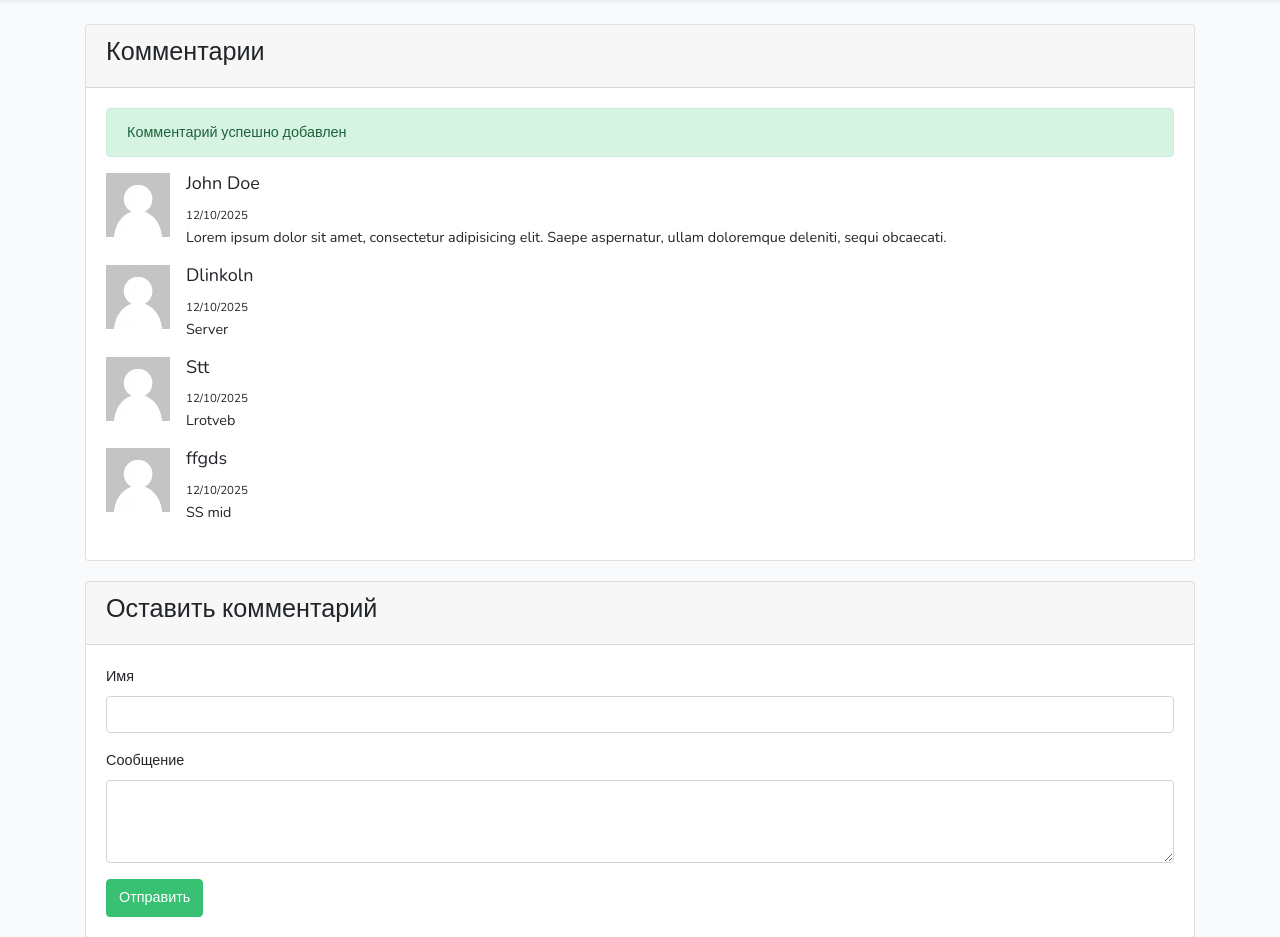
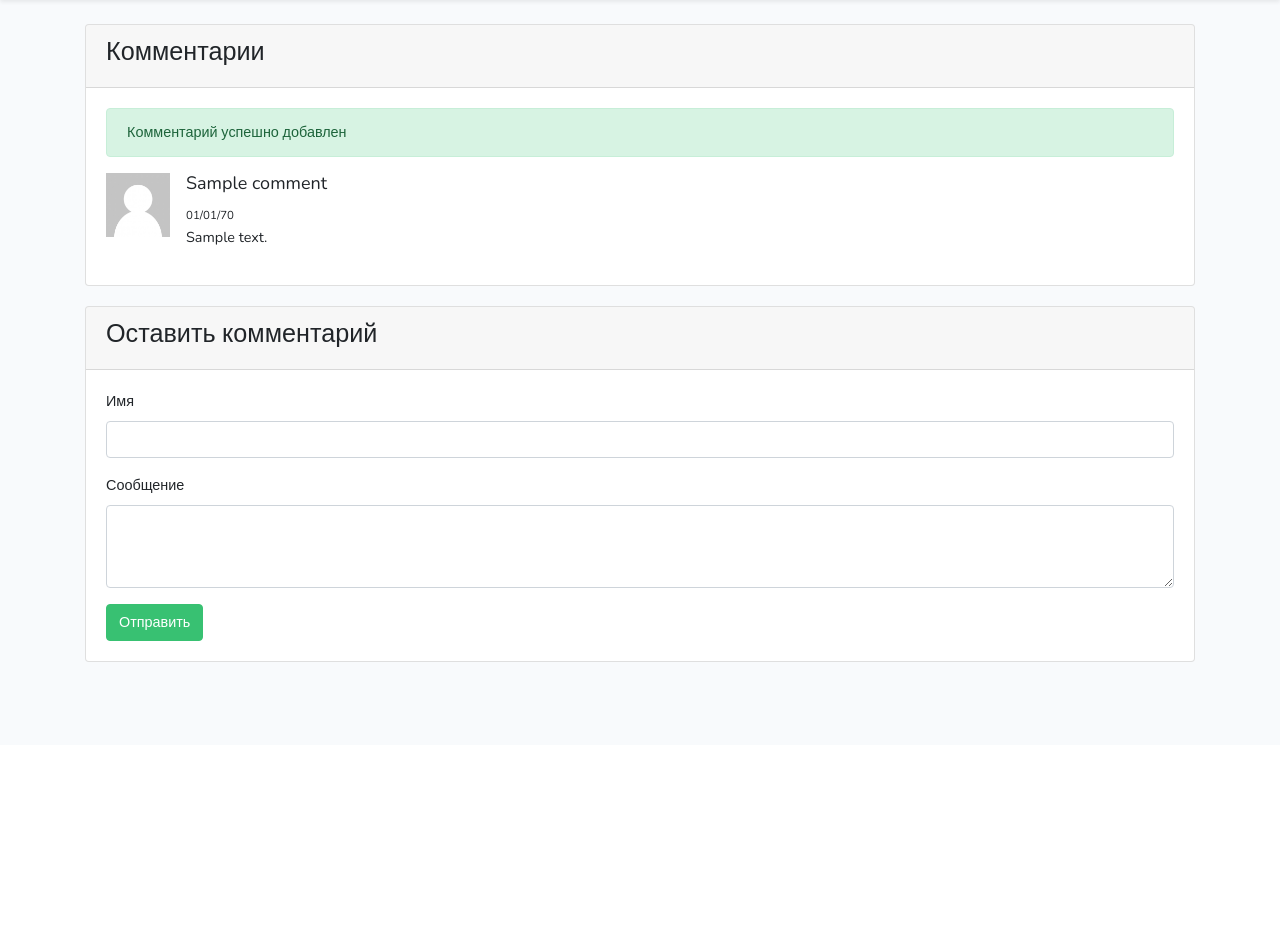
Before and after one commit to dlinkoln/marlin, a PHP site: page / in a window 1280 px wide. Shown: the part 55-992 px from the top of the page. After the commit the page ends 717 px from the top, so only its background shows below. Run offline with PHP 8.4, Linux system fonts and the light colour scheme; tables that the repository leaves empty or names only in its code hold one stand-in row (values such as "Sample post").

Commit message:
get comments data from db

```diff
--- a/handler.php
+++ b/handler.php
@@ -2,8 +2,8 @@
     require_once ('connection.php');
 
 
-    echo $messageName = $_POST["name"];
-    echo $messageData = $_POST["text"];
+    $messageName = $_POST["name"];
+    $messageData = $_POST["text"];
 
     $commentsArr = array($messageName,$messageData);
     $sql = "INSERT INTO comments (name, text) VALUES (:name, :text)";
--- a/index.php
+++ b/index.php
@@ -56,36 +56,41 @@
                                 Комментарий успешно добавлен
                               </div>
                               <?php
-                                $commentsData = array(
-                                    array(
-                                        "userName" => "John Doe",
-                                        "time" => "12/10/2025",
-                                        "textComment" => "Lorem ipsum dolor sit amet, consectetur adipisicing elit. Saepe aspernatur, ullam doloremque deleniti, sequi obcaecati."
-                                    ), array(
-                                        "userName" => "Dlinkoln",
-                                        "time" => "12/10/2025",
-                                        "textComment" => "Server"
-                                    ),
-                                    array(
-                                        "userName" => "Stt",
-                                        "time" => "12/10/2025",
-                                        "textComment" => "Lrotveb"
-                                    ),
-                                    array(
-                                        "userName" => "ffgds",
-                                        "time" => "12/10/2025",
-                                        "textComment" => "SS mid"
-                                    )
-                                );
+                                require_once ('connection.php');
+                                $sql = "SELECT * FROM comments";
+                                $stmt = $pdo->prepare($sql);
+                                $stmt->execute();
+                                $commentsData = $stmt->fetchAll(PDO::FETCH_ASSOC);
+
+                                //     array(
+                                //         "userName" => "John Doe",
+                                //         "time" => "12/10/2025",
+                                //         "textComment" => "Lorem ipsum dolor sit amet, consectetur adipisicing elit. Saepe aspernatur, ullam doloremque deleniti, sequi obcaecati."
+                                //     ), array(
+                                //         "userName" => "Dlinkoln",
+                                //         "time" => "12/10/2025",
+                                //         "textComment" => "Server"
+                                //     ),
+                                //     array(
+                                //         "userName" => "Stt",
+                                //         "time" => "12/10/2025",
+                                //         "textComment" => "Lrotveb"
+                                //     ),
+                                //     array(
+                                //         "userName" => "ffgds",
+                                //         "time" => "12/10/2025",
+                                //         "textComment" => "SS mid"
+                                //     )
+                                // );
                                 // var_dump($commentsData)
                                 ?>
                                 <?php foreach($commentsData as $key){ ?>
                                     <div class="media">
                                         <img src="img/no-user.jpg" class="mr-3" alt="..." width="64" height="64">
                                         <div class="media-body">
-                                            <h5 class="mt-0"><?php echo $key["userName"];?></h5>
-                                            <span><small><?php echo $key["time"];?></small></span>
-                                            <p><?php echo $key["textComment"];?></p>
+                                            <h5 class="mt-0"><?php echo $key["name"];?></h5>
+                                            <span><small><?php echo date("m/d/y",$key["time"]);?></small></span>
+                                            <p><?php echo $key["text"];?></p>
                                         </div>
                                     </div>
                                 <?php } ?>
```
